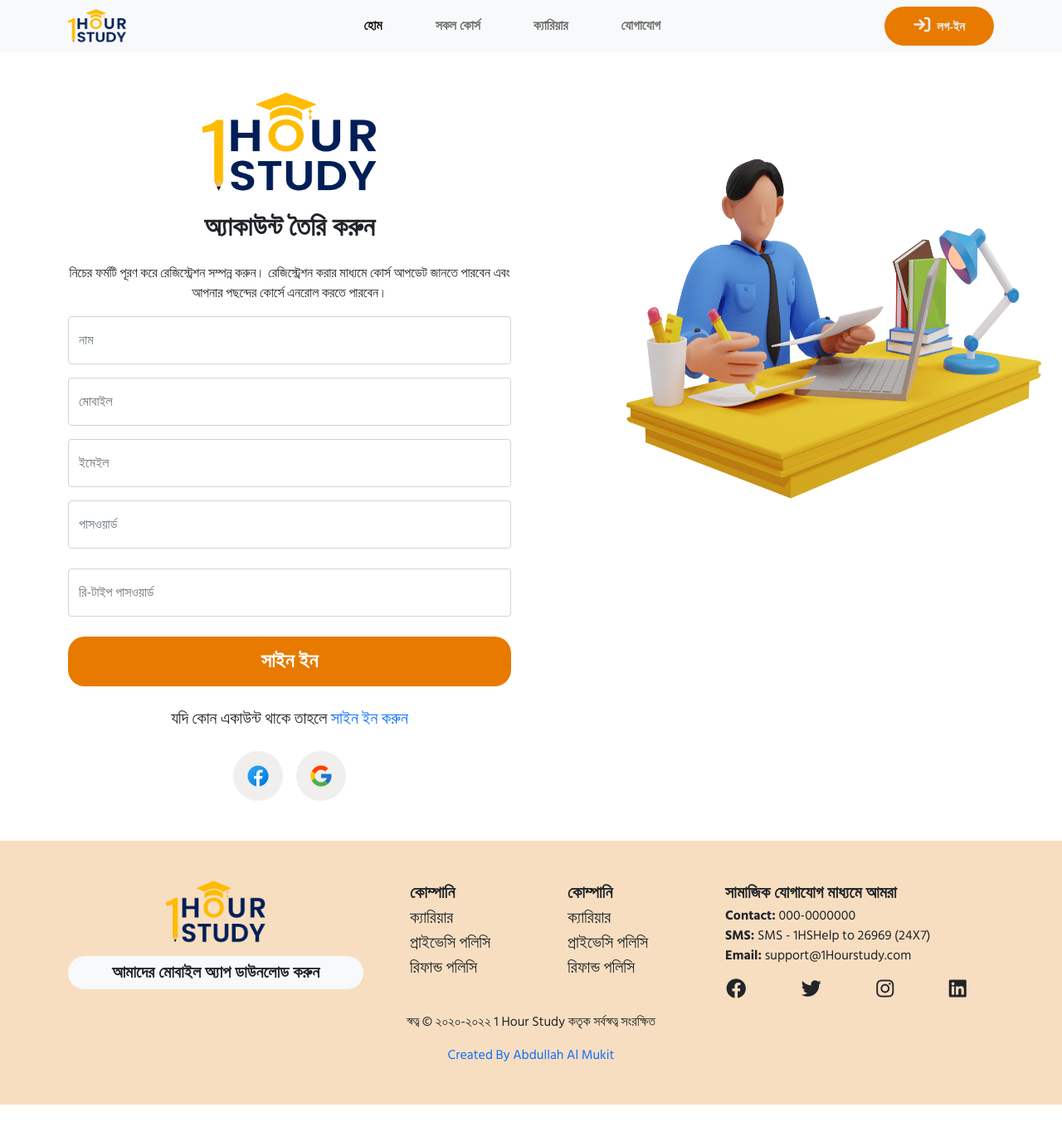
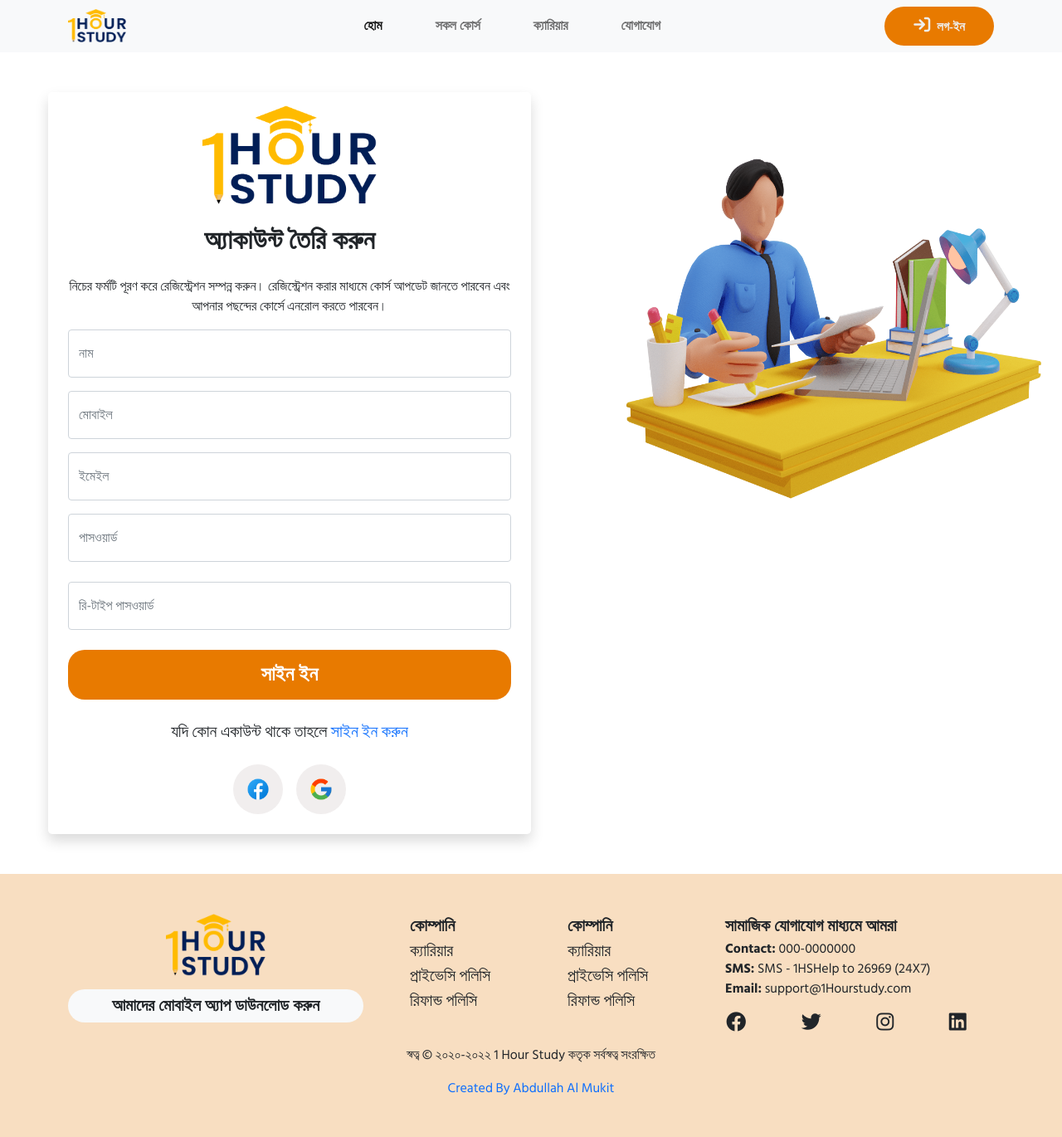
Before and after one commit to mukitcoder/1hour-study, a React (Create React App) app: page /register in a window 1280 px wide. Shown: the top 1370 px of the page at 83% size. Before the commit the page ends 1331 px from the top, so only its background shows below. Built offline with nearby package versions, Linux system fonts and the light colour scheme.

Commit message:
add shadow

```diff
--- a/src/components/Login/Login.css
+++ b/src/components/Login/Login.css
@@ -10,6 +10,7 @@
 }
 .login-btn:hover{
     background: #54ADFC;
+    color: #fff;
 }
 .login-picture img{
     height: 560px;
--- a/src/components/Login/Login.js
+++ b/src/components/Login/Login.js
@@ -10,9 +10,9 @@
   return (
     <div className="container my-5">
       <div className="row g-5">
-        <div className="col-md-6 col-sm-12">
+        <div className="col-md-6 col-sm-12 shadow rounded-3">
           <div className="login-form text-center">
-            <img className="" src={logo} alt="" />
+            <img className="mt-3" src={logo} alt="" />
             <h2 className="fw-bold my-4">সাইন ইন করুন</h2>
             <p>
               রেজিস্ট্রেশনের সময় যে ই-মেইল এড্রেস এবং পাসওয়ার্ড দিয়ে অ্যাকাউন্ট
--- a/src/components/Login/Register.js
+++ b/src/components/Login/Register.js
@@ -10,9 +10,9 @@
   return (
     <div className="container my-5">
       <div className="row g-5">
-        <div className="col-md-6 col-sm-12">
+        <div className="col-md-6 col-sm-12 shadow rounded-3">
           <div className="login-form text-center">
-            <img className="" src={logo} alt="" />
+            <img className="mt-3" src={logo} alt="" />
             <h2 className="fw-bold my-4">অ্যাকাউন্ট তৈরি করুন</h2>
             <p>
               নিচের ফর্মটি পূরণ করে রেজিস্ট্রেশন সম্পন্ন করুন। রেজিস্ট্রেশন করার
@@ -70,7 +70,7 @@
           <p className="text-center lead my-4">
             যদি কোন একাউন্ট থাকে তাহলে <Link to="/login">সাইন ইন করুন</Link>
           </p>
-          <div className="d-flex justify-content-center">
+          <div className="d-flex justify-content-center mb-4">
             <div className="me-3 login-logo d-flex justify-content-center align-items-center">
               <img src={facebook} alt="" />
             </div>
```
